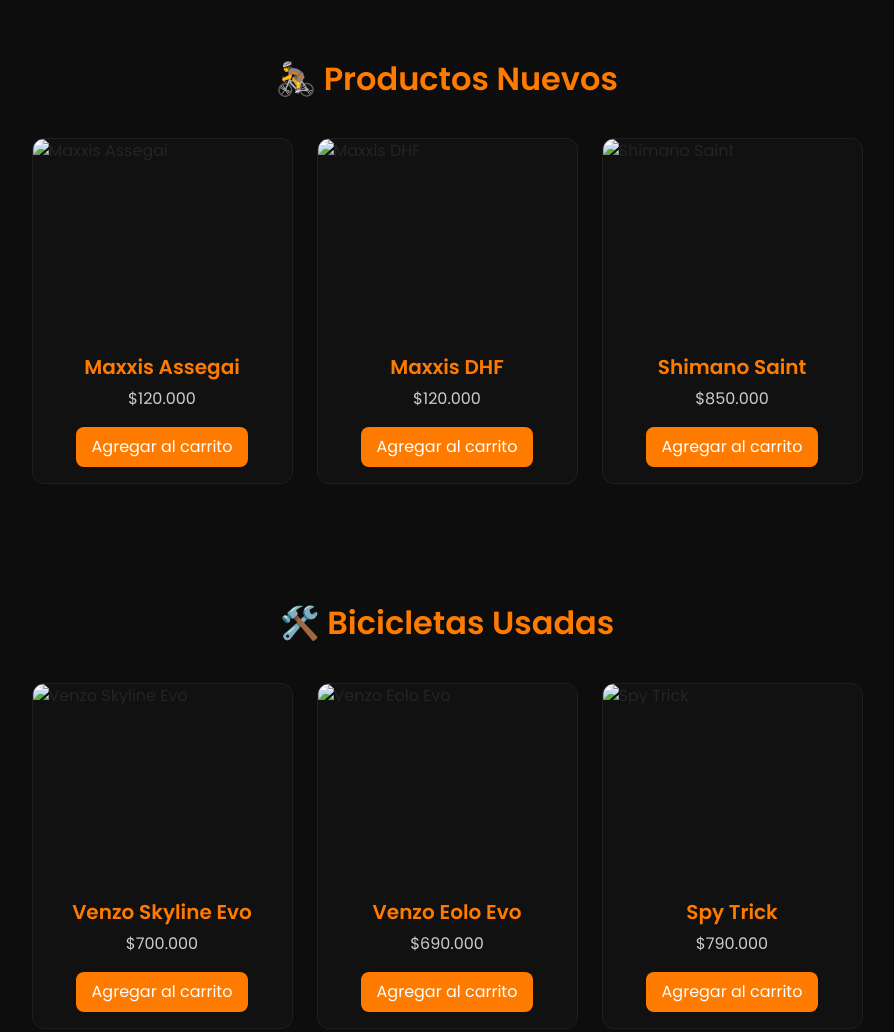
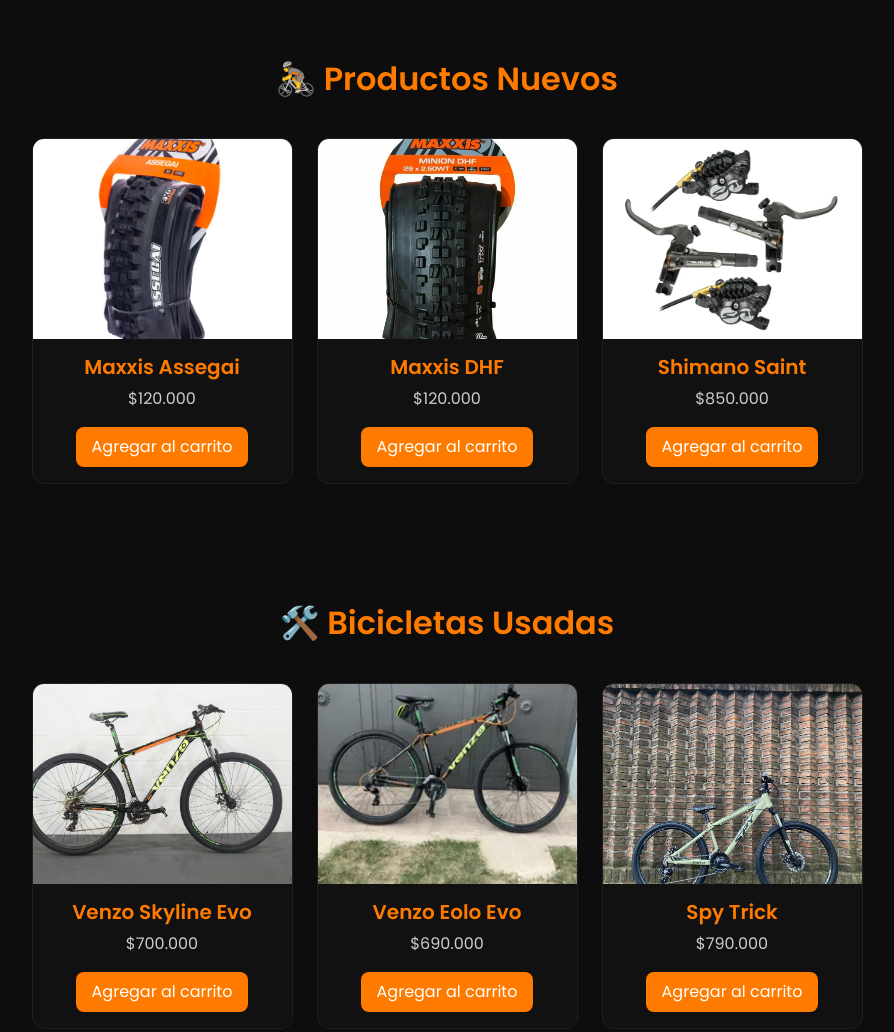
Before and after one commit to Santino325/Rodadolibreweb, a plain HTML site: page index.html in a window 1280 px wide. Shown: the part 680-1712 px from the top of the page, without its empty margins (193-1087 px from the left). Drawn offline with nearby package versions, Linux system fonts and the light colour scheme.

Commit message:
Update index.html

```diff
--- a/index.html
+++ b/index.html
@@ -181,7 +181,7 @@
   <nav class="navbar navbar-expand-lg fixed-top">
     <div class="container">
       <a class="navbar-brand" href="#">
-        <img src="img/rodadolibre-ft-perfil.jpg" alt="Rodado Libre Logo">
+        <img src="rodadolibre-ft-perfil.jpg" alt="Rodado Libre Logo">
       </a>
       <button class="navbar-toggler bg-light" type="button" data-bs-toggle="collapse" data-bs-target="#menu">
         <span class="navbar-toggler-icon"></span>
@@ -210,7 +210,7 @@
       <div class="row g-4 justify-content-center">
         <div class="col-md-3 col-sm-6">
           <div class="card">
-            <img src="img/Maxxis_Assegai_.jpg" class="card-img-top" alt="Maxxis Assegai">
+            <img src="Maxxis_Assegai_.jpg" class="card-img-top" alt="Maxxis Assegai">
             <div class="card-body text-center">
               <h5 class="card-title">Maxxis Assegai</h5>
               <p>$120.000</p>
@@ -220,7 +220,7 @@
         </div>
         <div class="col-md-3 col-sm-6">
           <div class="card">
-            <img src="img/Maxxis-dhf.jpg" class="card-img-top" alt="Maxxis DHF">
+            <img src="Maxxis-dhf.jpg" class="card-img-top" alt="Maxxis DHF">
             <div class="card-body text-center">
               <h5 class="card-title">Maxxis DHF</h5>
               <p>$120.000</p>
@@ -230,7 +230,7 @@
         </div>
         <div class="col-md-3 col-sm-6">
           <div class="card">
-            <img src="img/frenos-shimano-saint-m820.webp" class="card-img-top" alt="Shimano Saint">
+            <img src="frenos-shimano-saint-m820.webp" class="card-img-top" alt="Shimano Saint">
             <div class="card-body text-center">
               <h5 class="card-title">Shimano Saint</h5>
               <p>$850.000</p>
@@ -248,7 +248,7 @@
       <div class="row g-4 justify-content-center">
         <div class="col-md-3 col-sm-6">
           <div class="card">
-            <img src="img/skyline-usada.jpeg" class="card-img-top" alt="Venzo Skyline Evo">
+            <img src="skyline-usada.jpeg" class="card-img-top" alt="Venzo Skyline Evo">
             <div class="card-body text-center">
               <h5 class="card-title">Venzo Skyline Evo</h5>
               <p>$700.000</p>
@@ -258,7 +258,7 @@
         </div>
         <div class="col-md-3 col-sm-6">
           <div class="card">
-            <img src="img/eolo-evo.webp" class="card-img-top" alt="Venzo Eolo Evo">
+            <img src="eolo-evo.webp" class="card-img-top" alt="Venzo Eolo Evo">
             <div class="card-body text-center">
               <h5 class="card-title">Venzo Eolo Evo</h5>
               <p>$690.000</p>
@@ -268,7 +268,7 @@
         </div>
         <div class="col-md-3 col-sm-6">
           <div class="card">
-            <img src="img/spy.jpg" class="card-img-top" alt="Spy Trick">
+            <img src="spy.jpg" class="card-img-top" alt="Spy Trick">
             <div class="card-body text-center">
               <h5 class="card-title">Spy Trick</h5>
               <p>$790.000</p>
```
